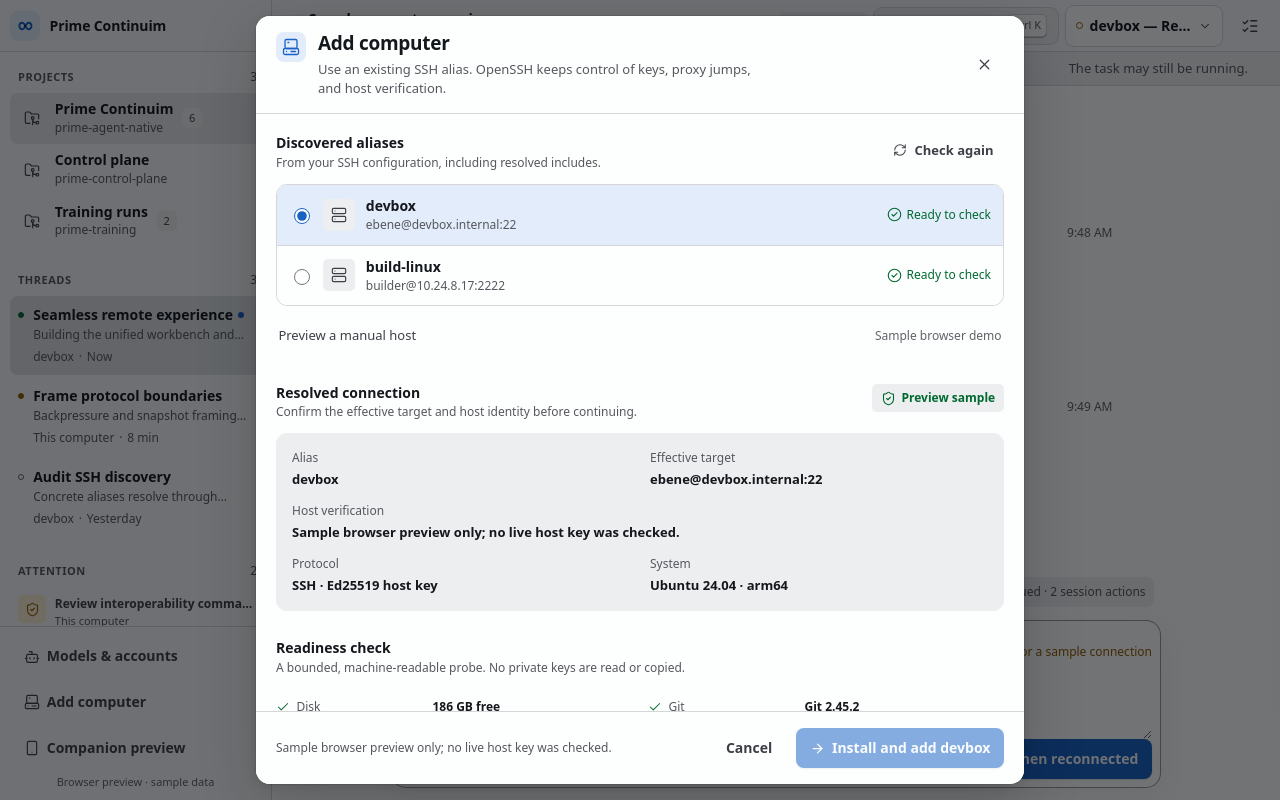
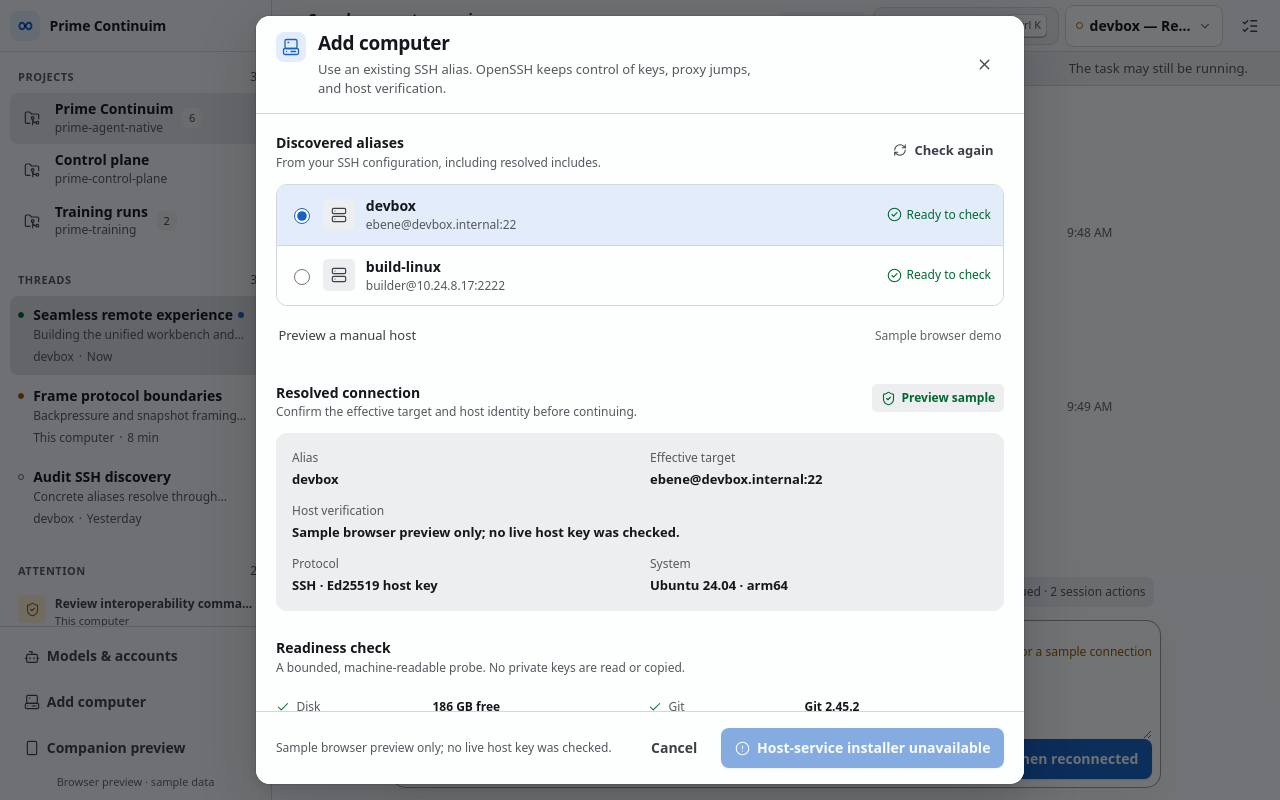
Before and after one commit to NobleSpartan6/prime-continuum, a React (Vite) app in the folder src/renderer/: page / in a window 1280 px wide. Both pictures are taken after typing "Sample" into the empty fields and a click on the button "Add computer". Built offline with nearby package versions, Linux system fonts and the light colour scheme.

Commit message:
fix: clarify unavailable host installer

```diff
--- a/src/renderer/src/App.tsx
+++ b/src/renderer/src/App.tsx
@@ -3572,7 +3572,7 @@ function AddComputerDialog({ api, open, onClose, triggerRef }: AddComputerDialog
                 <span>Install the signed Continuim host service on <bdi>{resolved.alias}</bdi></span>
               </label>
               {!resolved.installAvailable && (
-                <p className="install-unavailable"><Icon icon={AlertCircle} size={14} /> {resolved.installDeferredReason ?? 'The signed installer is unavailable in this build.'}</p>
+                <p className="install-unavailable" id="add-computer-install-unavailable"><Icon icon={AlertCircle} size={14} /> {resolved.installDeferredReason ?? 'The signed installer is unavailable in this build.'}</p>
               )}
               <details className="command-disclosure">
                 <summary>Show exact install command</summary>
@@ -3617,17 +3617,28 @@ function AddComputerDialog({ api, open, onClose, triggerRef }: AddComputerDialog
           </p>
           <div className="sheet__footer-actions">
             <button className="button button--quiet" type="button" onClick={onClose} disabled={submitting}>Cancel</button>
-            <button className="button button--primary" type="submit" disabled={loading || probing || submitting || Boolean(resolved?.requiresInstall && !resolved.installAvailable)}>
-              {loading || submitting ? <Icon icon={Loader2} size={15} /> : <Icon icon={ArrowRight} size={15} strokeWidth={2} />}
+            <button
+              className="button button--primary"
+              type="submit"
+              aria-describedby={resolved?.requiresInstall && !resolved.installAvailable ? 'add-computer-install-unavailable' : undefined}
+              disabled={loading || probing || submitting || Boolean(resolved?.requiresInstall && !resolved.installAvailable)}
+            >
+              {loading || submitting
+                ? <Icon icon={Loader2} size={15} />
+                : resolved?.requiresInstall && !resolved.installAvailable
+                  ? <Icon icon={AlertCircle} size={15} />
+                  : <Icon icon={ArrowRight} size={15} strokeWidth={2} />}
               {submitting
                 ? resolved?.requiresInstall
                   ? `Installing on ${resolved.alias}…`
                   : `Adding ${resolved?.alias ?? 'computer'}…`
-                : resolved?.requiresInstall
-                  ? `Install and add ${resolved.alias}`
-                  : resolved
-                    ? `Add ${resolved.alias}`
-                    : 'Add computer'}
+                : resolved?.requiresInstall && !resolved.installAvailable
+                  ? 'Host-service installer unavailable'
+                  : resolved?.requiresInstall
+                    ? `Install and add ${resolved.alias}`
+                    : resolved
+                      ? `Add ${resolved.alias}`
+                      : 'Add computer'}
             </button>
           </div>
         </footer>
```
Also changed, not shown: 1 other file (tests, documents, lock files or other folders).
